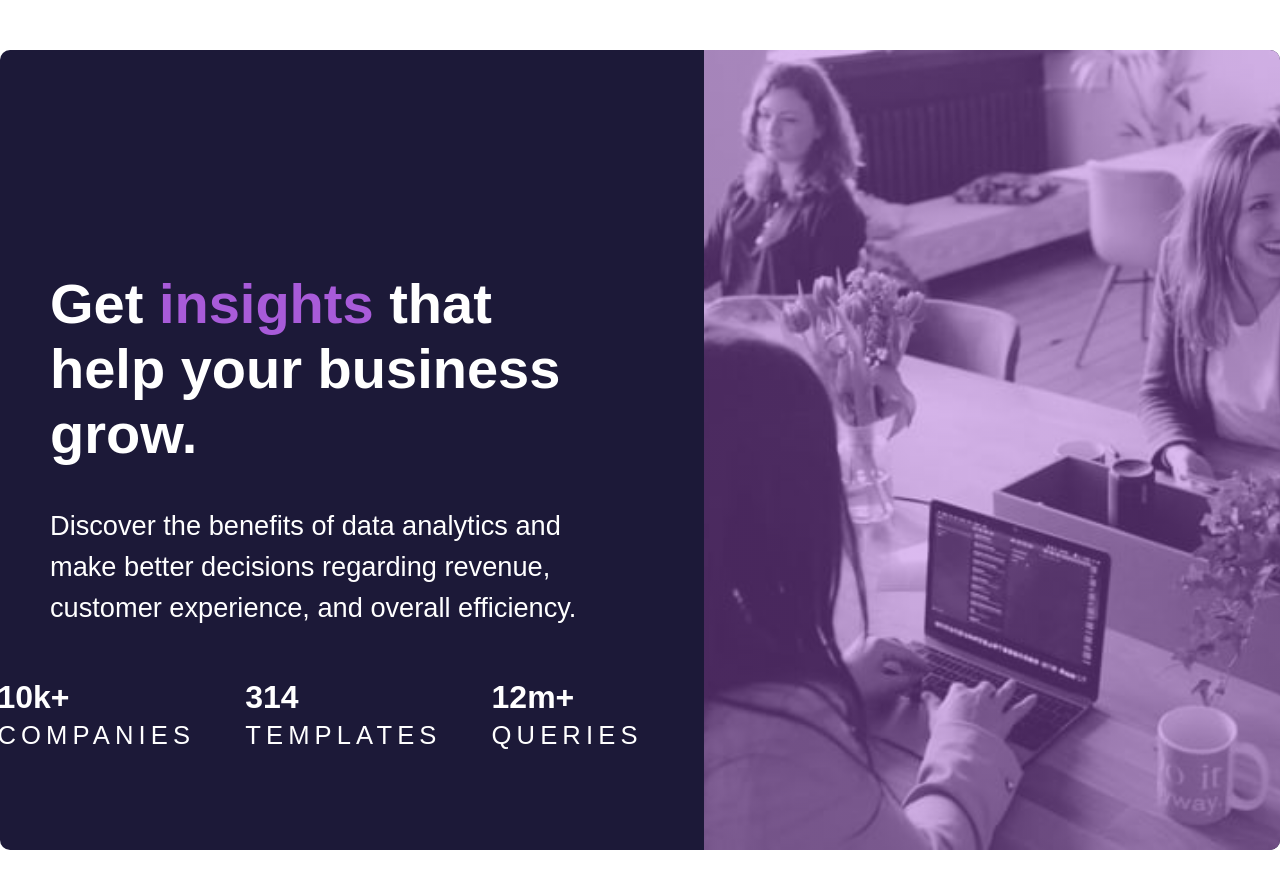
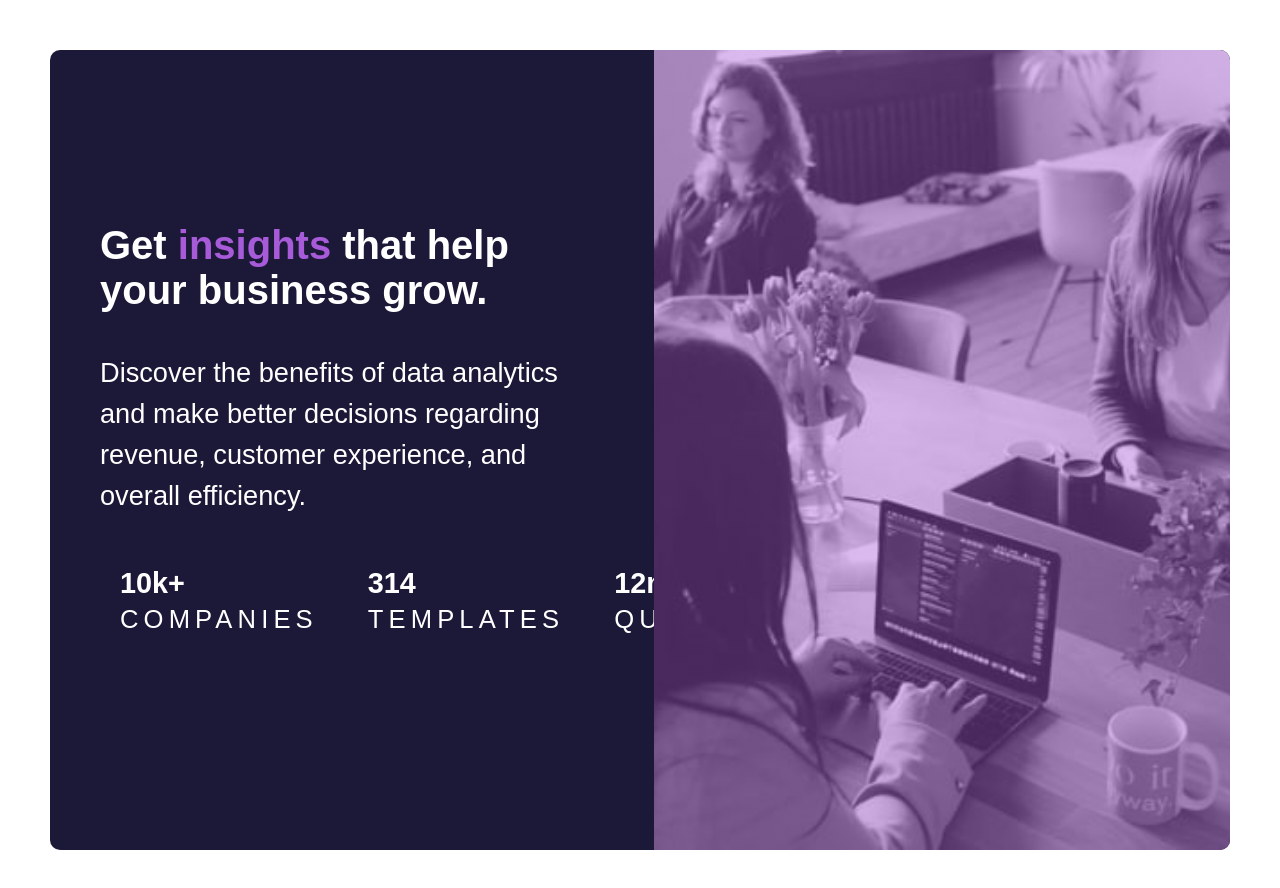
Before and after one commit to Jd33n27/Axia-2nd-monthly-exam-practtical, a plain HTML site: page index.html in a window 1280 px wide. Drawn offline with Linux system fonts and the light colour scheme.

Commit message:
final change

```diff
--- a/style.css
+++ b/style.css
@@ -57,7 +57,7 @@
         display: flex;
         justify-content: center;
         padding: 50px;
-        align-items: center;;
+        align-items: center;
     }
     .container{
         display: flex;
@@ -65,8 +65,8 @@
         justify-content: space-between;
         margin: 0 auto;
         border-radius: 10px;
-        width: 90vw;
-        height: 90vh;
+        min-width: 80%;
+        min-height: 90vh;
     }
 
     .imageArea{
@@ -85,15 +85,15 @@
         flex-direction: column;
         justify-content: center;
         align-items: center;
-        width:50vw;
-        height: 100vh;
+        width:50%;
+        height: 80vh;
         padding: 50px;
         text-align: left;
     }
 
         .textArea h1{
         padding-top: 100px;
-        font-size: 3.5em;
+        font-size: 2.5em;
         font-weight: 700;
     }
 
@@ -104,6 +104,7 @@
     }
 
     #featured {
+        width: 100%;
         padding: 30px 20px;
         height: 10vh;
     }
@@ -117,7 +118,7 @@
     }
 
     .featured-texts h2{
-        font-size: 2em;
+        font-size: 1.8em;
         font-weight: 700;
     }
 
```
